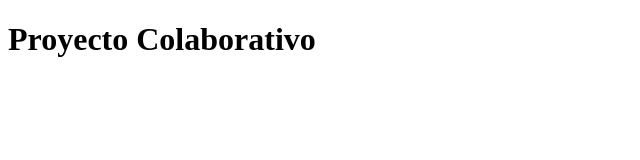
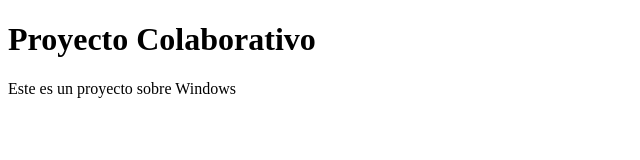
Before and after one commit to Jose-solvam/Windows, a plain HTML site: page index.html in a window 1280 px wide. Shown: the whole page, without its empty margins (0-640 px from the left). Drawn offline with Linux system fonts and the light colour scheme.

Commit message:
Añadir descripcion del proyecto

```diff
--- a/index.html
+++ b/index.html
@@ -5,5 +5,6 @@
 </head>
 <body>
  <h1>Proyecto Colaborativo</h1>
+ <p>Este es un proyecto sobre Windows</p>
 </body>
 </html>
```
